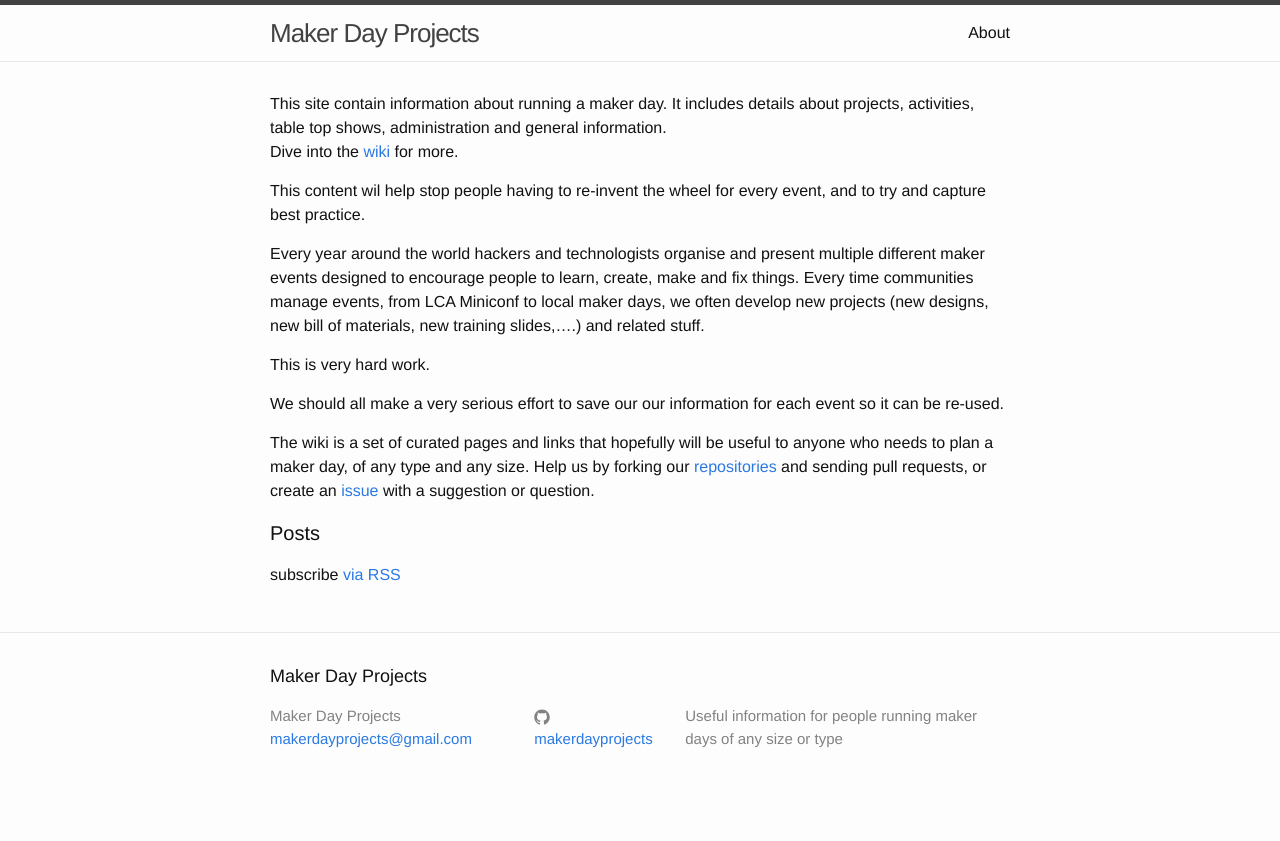
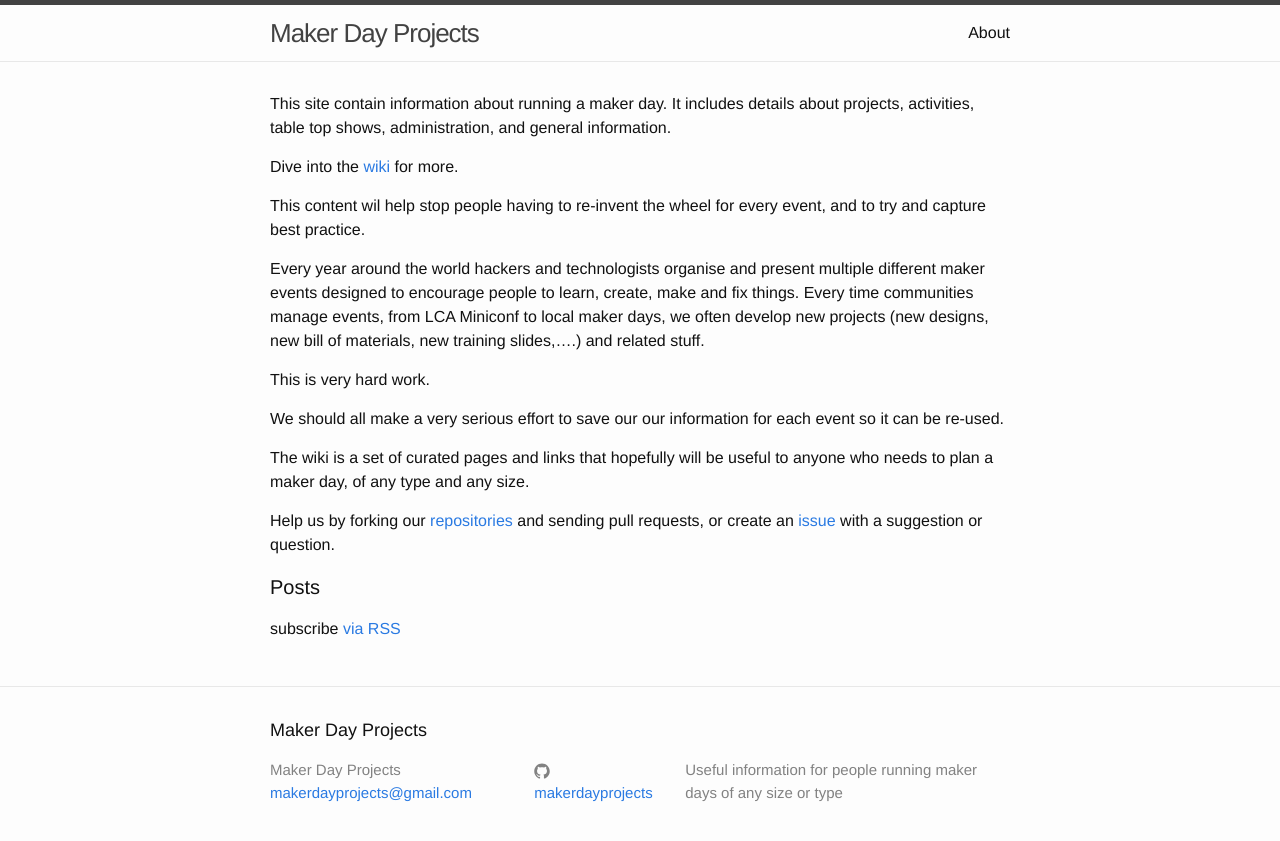
Before and after one commit to makerdayprojects/makerdayprojects.github.io, a Jekyll site: the page built from index.html, in a window 1280 px wide. Shown: the top 841 px of the page. Built offline with Jekyll 4.4.1, drawn with Linux system fonts in a browser that asks for light colours.

Commit message:
Reformat

```diff
--- a/index.html
+++ b/index.html
@@ -3,36 +3,45 @@ layout: default
 ---
 
 <div class="home">
+  <p>
+  This  site contain information about running a maker day.
+  It includes details about projects, activities, table top shows, administration, and general information.
+  </p>
 
-  This  site contain information about running a maker day.
-  It includes details about projects, activities, table top shows, administration and general information.
   <p>
   Dive into the <a href="https://github.com/makerdayprojects/makerdayprojects.github.io/wiki">wiki</a> for more.
+  </p>
+
   <p>
+  This content wil help stop people having to re-invent the wheel for every event, and to try and capture best practice.
+  </p>
 
-  This content wil help stop people having to re-invent the wheel for every event, and to try and capture best practice.
   <p>
-
   Every year around the world hackers and technologists organise and present multiple different maker events
   designed to encourage people to learn, create, make and fix things.
   Every time communities manage events, from LCA Miniconf to local maker days,
   we often develop new projects (new designs, new bill of materials, new training slides,….) and related stuff.
+  </p>
+
   <p>
+  This is very hard work.
+  </p>
 
-This is very hard work.
   <p>
+  We should all make a very serious effort to save our our information for each event so it can be re-used.
+  </p>
 
-  We should all make a very serious effort to save our our information for each event so it can be re-used.
   <p>
-
   The wiki is a set of curated pages and links
   that hopefully will be useful to anyone who needs to plan a maker day,
   of any type and any size.
+  </p>
 
-
+  <p>
   Help us by forking our <a href="https://github.com/makerdayprojects">repositories</a> and sending pull requests,
   or create an <a href="https://github.com/makerdayprojects/makerdayprojects.github.io/issues/new">issue</a>
   with a suggestion or question.
+  </p>
 
   <h1 class="page-heading">Posts</h1>
 
```
Also changed, not shown: about.md (+2 -0 lines).
